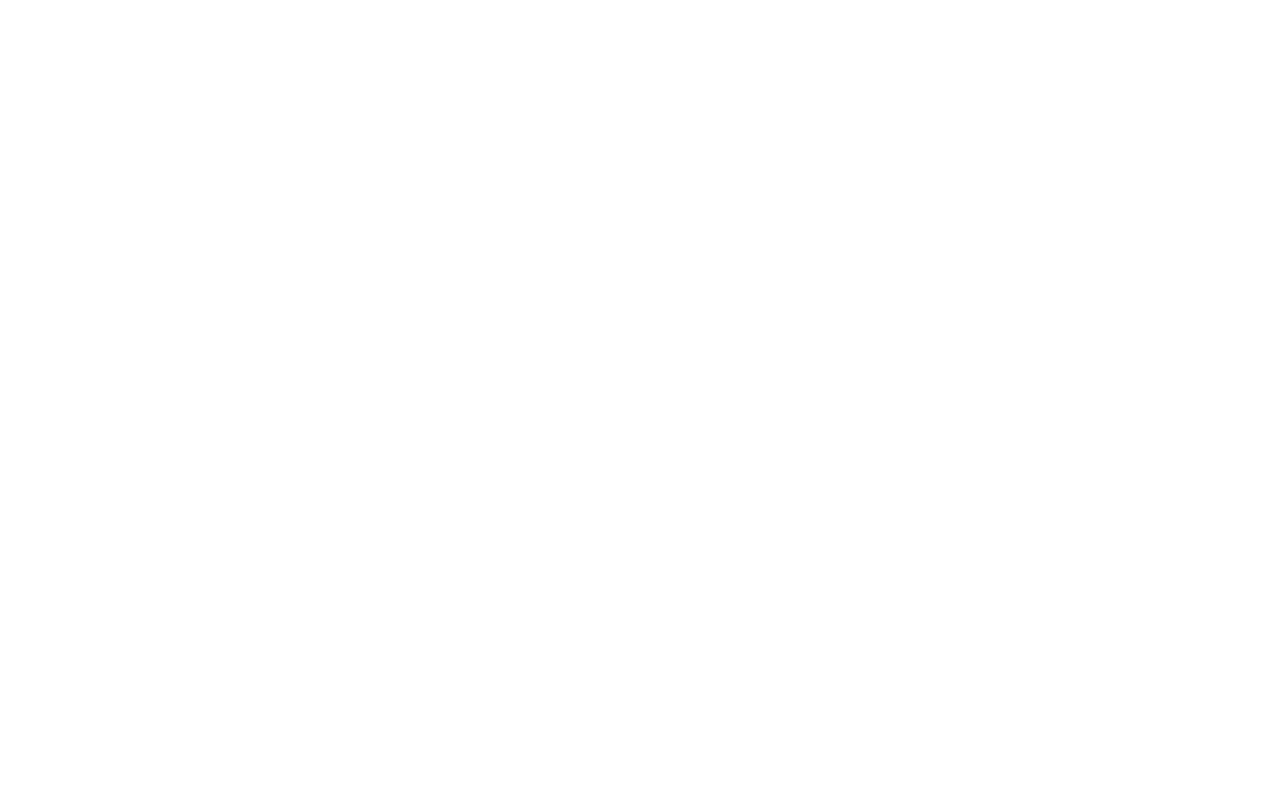
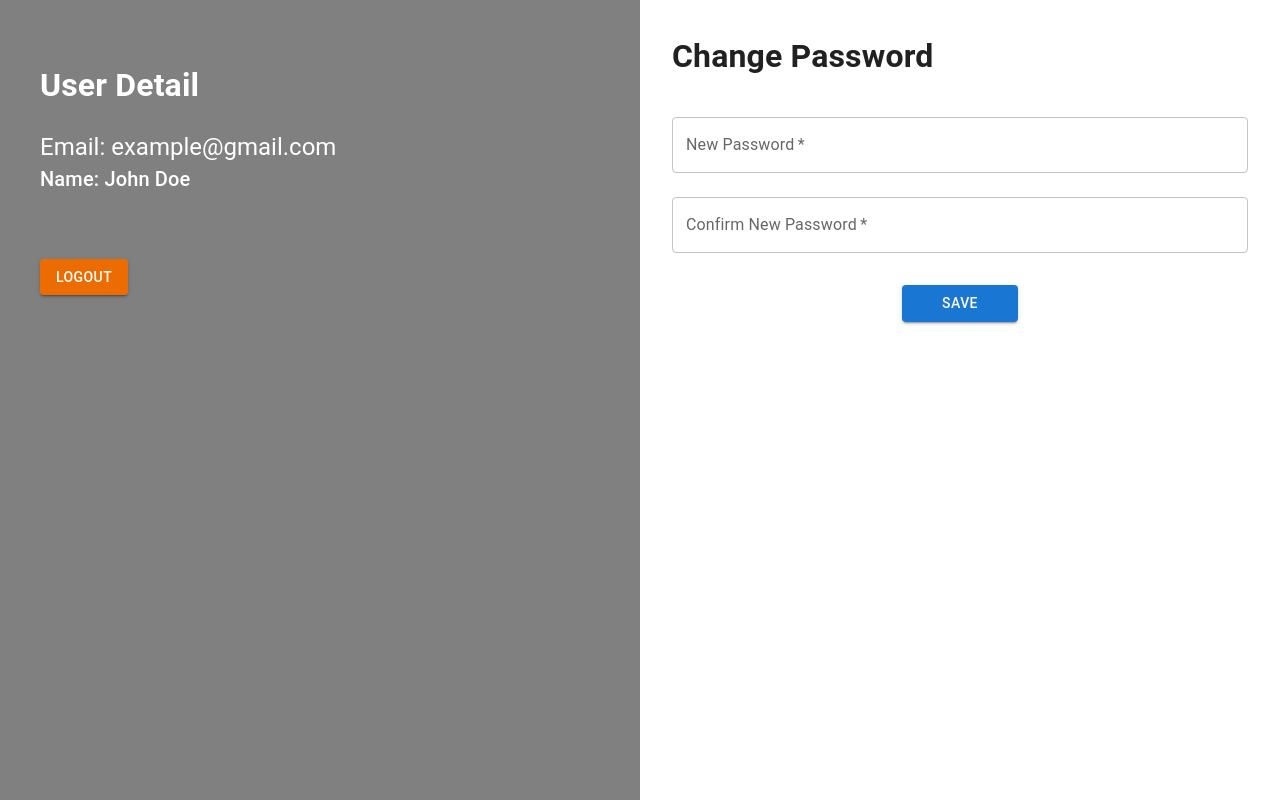
Before and after one commit to ManojYonjanTamang/Room-Rental-Service, a React (Vite) app: page /dashboard in a window 1280 px wide. Before the commit this address had no page. Built offline with nearby package versions, Linux system fonts and the light colour scheme.

Commit message:
update on dashboard

```diff
--- a/src/App.jsx
+++ b/src/App.jsx
@@ -5,6 +5,7 @@ import Home from "./components/pages/Home";
 import Contact from "./components/pages/Contact";
 import ForgotPwdSendEmail from "./components/pages/auth/ForgotPwdSendEmail";
 import ResetPassword from "./components/pages/auth/ResetPassword";
+import Dashboard from "./components/pages/Dashboard";
 
 function App() {
   return (
@@ -22,6 +23,9 @@ function App() {
             <Route path="reset-password" element={<ResetPassword />} />
             ResetPassword
           </Route>
+
+          <Route path="/dashboard" element={<Dashboard />} />
+          <Route path="*" element={<h1>Error 404 Page Not Found!</h1>} />
         </Routes>
       </BrowserRouter>
     </>
--- a/src/components/pages/Contact.jsx
+++ b/src/components/pages/Contact.jsx
@@ -1,7 +1,37 @@
+import { Grid } from "@mui/material";
 import React from "react";
 
 const Contact = () => {
-  return <h1>Contact Page</h1>;
+  return (
+    <>
+      <Grid container justifyContent="center">
+        <Grid item sm={10}>
+          <h1>Contact</h1>
+          <hr />
+          <p>
+            Lorem ipsum dolor sit, amet consectetur adipisicing elit. Quas
+            fugit, praesentium cumque alias similique aliquid neque veritatis
+            tenetur nulla sapiente magnam, laudantium vel saepe molestias error,
+            nesciunt earum recusandae pariatur ea quidem culpa eaque
+            dignissimos. Eaque distinctio facere vitae ut magni dolores. Unde
+            enim assumenda nulla, quibusdam blanditiis quaerat deserunt deleniti
+            vero facilis autem impedit et eos tempore maxime accusantium
+            possimus consequuntur ex natus? Cumque, esse iure. Quaerat
+            perferendis laudantium exercitationem minus, sint velit illo
+            similique mollitia voluptate, ab expedita id molestiae voluptas
+            asperiores optio. Ipsa earum adipisci nesciunt animi voluptate
+            sapiente ullam veritatis, suscipit provident pariatur quo laudantium
+            tempora ex beatae assumenda tenetur eveniet labore? Dolor quis eum
+            quas mollitia dicta aliquid tempore blanditiis illo maiores officia
+            quisquam beatae nobis accusamus laudantium, placeat qui eligendi!
+            Voluptate, cum? Ipsum eius voluptatum laudantium eligendi ratione
+            non ipsa optio numquam? Porro voluptate voluptatibus asperiores
+            inventore aliquam, debitis hic quo? Consequatur, debitis ipsa.
+          </p>
+        </Grid>
+      </Grid>
+    </>
+  );
 };
 
 export default Contact;
--- /dev/null
+++ b/src/components/pages/Dashboard.jsx
@@ -0,0 +1,132 @@
+import {
+  Alert,
+  Box,
+  Button,
+  CssBaseline,
+  Grid,
+  TextField,
+  Typography,
+} from "@mui/material";
+
+import React, { useState } from "react";
+import { useNavigate } from "react-router-dom";
+
+const Dashboard = () => {
+  const navigate = useNavigate();
+
+  const [errorSuccess, setErrorSuccess] = useState({
+    status: false,
+    message: "",
+    type: "",
+  });
+
+  const handleClick = () => {
+    navigate("/login");
+  };
+
+  const handleFormSubmit = (e) => {
+    e.preventDefault();
+    const formData = new FormData(e.currentTarget);
+    const actualData = {
+      password: formData.get("password"),
+      confirmPassword: formData.get("confirmPassword"),
+    };
+
+    if (actualData.password && actualData.confirmPassword) {
+      if (actualData.password === actualData.confirmPassword) {
+        document.getElementById("changePasswordForm").reset();
+        setErrorSuccess({
+          status: true,
+          message: "Password change successfull",
+          type: "success",
+        });
+
+        setTimeout(() => {
+          navigate("/login");
+        }, 2000);
+      } else {
+        setErrorSuccess({
+          status: true,
+          message: "Password and confirm password should match",
+          type: "error",
+        });
+      }
+    } else {
+      setErrorSuccess({
+        status: true,
+        message: "All fields should be filled",
+        type: "error",
+      });
+    }
+  };
+
+  return (
+    <>
+      <CssBaseline />
+      <Grid container height="100vh">
+        <Grid
+          item
+          sm={6}
+          sx={{ backgroundColor: "gray", p: 5, color: "white" }}
+        >
+          <h1>User Detail</h1>
+          <Typography variant="h5">Email: {"example@gmail.com"}</Typography>
+          <Typography variant="h6">Name: {"John Doe"}</Typography>
+          <Button
+            variant="contained"
+            color="warning"
+            size="medium"
+            sx={{ mt: 8 }}
+            onClick={handleClick}
+          >
+            Logout
+          </Button>
+        </Grid>
+
+        <Grid item sm={6}>
+          <Box
+            component="form"
+            id="changePasswordForm"
+            onSubmit={handleFormSubmit}
+            noValidate
+            sx={{ m: 4 }}
+          >
+            <h1>Change Password</h1>
+            <TextField
+              type="password"
+              id="password"
+              name="password"
+              label="New Password"
+              fullWidth
+              margin="normal"
+              required
+            />
+            <TextField
+              type="password"
+              id="confirmPassword"
+              name="confirmPassword"
+              label="Confirm New Password"
+              fullWidth
+              margin="normal"
+              required
+            />
+            <Box textAlign="center">
+              <Button
+                type="submit"
+                variant="contained"
+                sx={{ mt: 3, px: 5, mb: 2 }}
+              >
+                Save
+              </Button>
+            </Box>
+            {errorSuccess.status ? (
+              <Alert severity={errorSuccess.type}>{errorSuccess.message}</Alert>
+            ) : null}
+          </Box>
+        </Grid>
+      </Grid>
+    </>
+  );
+};
+
+export default Dashboard;
--- a/src/components/pages/Home.jsx
+++ b/src/components/pages/Home.jsx
@@ -1,9 +1,41 @@
+import { Grid } from "@mui/material";
 import React from "react";
 
 const Home = () => {
   return (
     <>
-      <h1>Home Page</h1>
+      <Grid container justifyContent="center">
+        <Grid item sm={10}>
+          <h1>Home Page</h1>
+          <hr />
+          <p>
+            Lorem ipsum dolor sit amet consectetur adipisicing elit. Quas ullam
+            maiores, eligendi deleniti dolor distinctio architecto! Ipsa quas
+            recusandae iusto natus repellendus voluptate beatae facilis
+            accusamus, dolor totam aut ullam necessitatibus molestiae
+            perferendis tempore laboriosam temporibus dicta aspernatur deleniti
+            qui delectus. Quas fugit non neque ab sunt nam temporibus. Culpa,
+            maiores fugiat quam officia magni ipsa saepe! Pariatur expedita
+            eveniet natus cupiditate delectus. Totam dolores cum reiciendis
+            eveniet ea alias nemo assumenda. Ipsam quos, rem sequi beatae
+            dignissimos, doloremque quibusdam ipsa tenetur obcaecati odit eum
+            voluptas necessitatibus dolorum iure unde voluptatum, sapiente
+            quisquam accusamus eveniet dicta consequuntur dolor ipsum non ex.
+            Est dignissimos consequatur facilis fugit earum, velit eum ut quam
+            aperiam numquam dolorem eveniet, et ex dicta atque rerum illo at
+            explicabo consequuntur quae sint culpa accusantium perspiciatis
+            exercitationem. Totam obcaecati commodi assumenda, vel ratione atque
+            suscipit excepturi beatae voluptatum eum esse hic natus ab saepe
+            velit dolor quisquam sint nobis neque porro praesentium maxime
+            consequatur cum numquam. Facilis, repudiandae adipisci fugit error
+            illo rerum quae praesentium quibusdam, necessitatibus voluptatum
+            consectetur facere beatae aspernatur! Et itaque aliquid eligendi,
+            quis iure magni pariatur nobis odio cum illo temporibus illum eius
+            incidunt accusantium quo beatae expedita, adipisci qui vel autem?
+            Neque!
+          </p>
+        </Grid>
+      </Grid>
     </>
   );
 };
--- a/src/components/pages/auth/LoginReg.jsx
+++ b/src/components/pages/auth/LoginReg.jsx
@@ -21,7 +21,7 @@ const LoginReg = () => {
 
   return (
     <div>
-      <Grid container sx={{ height: "85vh" }}>
+      <Grid container sx={{ height: "90vh" }}>
         <Grid
           item
           lg={7}
@@ -37,8 +37,8 @@ const LoginReg = () => {
 
         <Grid item lg={5} sm={7} xs={12}>
           <Card sx={{ width: "100%", height: "100%" }}>
-            <Box>
-              <Box sx={{ borderBottom: 1, borderColor: "primary.main" }}>
+            <Box sx={{ mx: 2 }}>
+              <Box sx={{ borderBottom: 1, borderColor: "gray" }}>
                 <Tabs value={value} onChange={handleChange}>
                   <Tab
                     label="Login"
--- a/src/components/pages/auth/UserLogin.jsx
+++ b/src/components/pages/auth/UserLogin.jsx
@@ -31,7 +31,7 @@ const UserLogin = () => {
       //   type: "success",
       // });
 
-      navigate("/"); // later navigate to dashboard
+      navigate("/dashboard");
     } else {
       setErrorSuccess({
         status: true,
@@ -48,6 +48,7 @@ const UserLogin = () => {
         id="login-form"
         sx={{ mt: 2 }}
         onSubmit={handleSubmit}
+        noValidate
       >
         <TextField
           label="Email Address"
@@ -56,7 +57,7 @@ const UserLogin = () => {
           id="email"
           name="email"
           type="email"
-          // required
+          required
         />
 
         <TextField
@@ -66,7 +67,7 @@ const UserLogin = () => {
           id="password"
           name="password"
           type="password"
-          // required
+          required
         />
 
         <Box textAlign="center">
--- a/src/components/pages/auth/UserRegistration.jsx
+++ b/src/components/pages/auth/UserRegistration.jsx
@@ -38,14 +38,13 @@ const UserRegistration = () => {
       actualData.termCondition
     ) {
       if (actualData.password === actualData.confirmPassword) {
-        console.log(actualData);
         document.getElementById("registration_form").reset();
         setErrorSuccess({
           status: true,
           message: "Registration Success",
           type: "success",
         });
-        navigate("/contact");
+        navigate("/dashboard");
       } else {
         setErrorSuccess({
           status: true,
@@ -54,7 +53,6 @@ const UserRegistration = () => {
         });
       }
     } else {
-      console.log("error");
       setErrorSuccess({
         status: true,
         message: "All fields are required",
@@ -68,8 +66,9 @@ const UserRegistration = () => {
       <Box
         component="form"
         id="registration_form"
-        mt={2}
+        sx={{ mt: 2 }}
         onSubmit={handleSubmit}
+        noValidate
       >
         <TextField
           label="Name"
@@ -78,8 +77,8 @@ const UserRegistration = () => {
           type="name"
           name="name"
           id="name"
+          required
         />
-
         <TextField
           label="Email address"
           fullWidth
@@ -87,8 +86,8 @@ const UserRegistration = () => {
           type="email"
           name="email"
           id="email"
+          required
         />
-
         <TextField
           label="Phone Number"
           fullWidth
@@ -96,15 +95,16 @@ const UserRegistration = () => {
           type="text"
           name="contactNumber"
           id="contactNumber"
+          required
         />
-
         <TextField
           type="password"
           name="password"
           id="password"
           label="Password"
-          fullWidth
           margin="normal"
+          sx={{ mr: 5 }}
+          required
         />
 
         <TextField
@@ -112,17 +112,15 @@ const UserRegistration = () => {
           name="password-confirmation"
           id="password-confirmation"
           label="Confirm Password"
-          fullWidth
           margin="normal"
+          required
         />
-
         <FormControlLabel
           label="I agree to term and condition."
           control={
             <Checkbox value="checked" name="termCondition" id="termCondition" />
           }
         />
-
         <Box textAlign="center">
           <Button
             type="submit"
@@ -132,7 +130,6 @@ const UserRegistration = () => {
             Register
           </Button>
         </Box>
-
         {errorSuccess.status ? (
           <Alert severity={errorSuccess.type}>{errorSuccess.message}</Alert>
         ) : (
```
Also changed, not shown: 1 other file (tests, documents, lock files or other folders).
